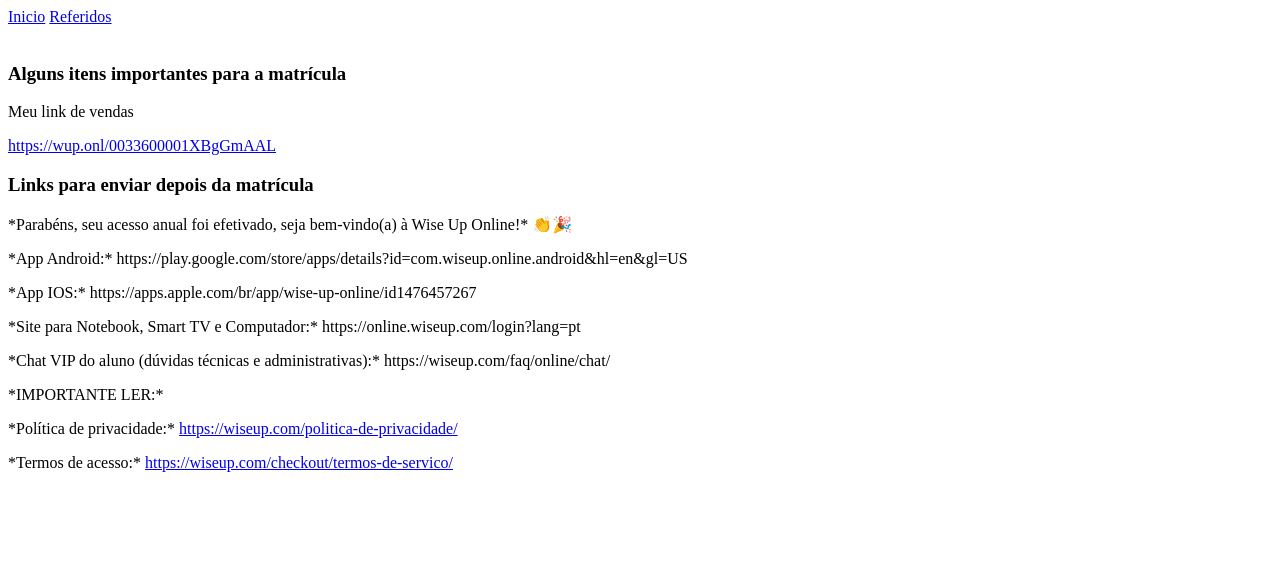
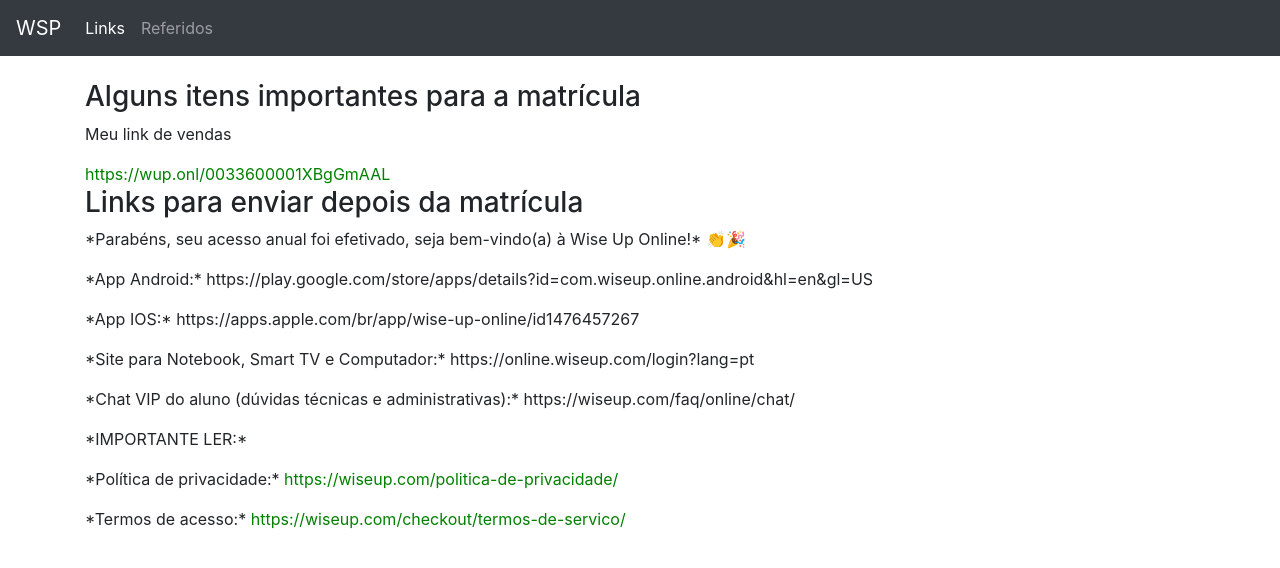
Before and after one commit to leandrofreire13/leadwsp, a Django app: page / in a window 1280 px wide. Shown: the top 568 px of the page. Run offline with Django 3.2, Linux system fonts and the light colour scheme; some libraries are stand-ins or nearby versions.

Commit message:
Sera que vai

```diff
--- a/leadwsp/settings.py
+++ b/leadwsp/settings.py
@@ -26,7 +26,7 @@ SECRET_KEY = 'django-insecure-u)57+cyb5jlc!bm&lbn05n^8k@fn+y2zp*u4y)%hjxeac1%k^p
 # SECURITY WARNING: don't run with debug turned on in production!
 DEBUG = True
 
-ALLOWED_HOSTS = ['*']
+ALLOWED_HOSTS = ['referido.herokuapp.com', '127.0.0.1']
 
 
 # Application definition
@@ -57,7 +57,7 @@ ROOT_URLCONF = 'leadwsp.urls'
 TEMPLATES = [
     {
         'BACKEND': 'django.template.backends.django.DjangoTemplates',
-        'DIRS': [os.path.join((BASE_DIR), '/')],
+        'DIRS': [os.path.join((BASE_DIR), 'templates/')],
         'APP_DIRS': True,
         'OPTIONS': {
             'context_processors': [
--- a/referidos/templates/referidos/base.html
+++ b/referidos/templates/referidos/base.html
@@ -8,22 +8,32 @@
     <!-- font do google -->
     <link href="//fonts.googleapis.com/css?family=Lobster&subset=latin,latin-ext" rel="stylesheet" type="text/css">
     <!-- Estilo bootstrap por cdn -->
-    {% comment %} <link rel="stylesheet" href="{% static 'css/bootstrap.min.css' %}">
+    <link rel="stylesheet" href="{% static 'css/bootstrap.min.css' %}">
     <link rel="stylesheet" href="{% static 'fa/css/all.min.css' %}">
-    <link rel="stylesheet" href="{% static 'css/style.css' %}"> {% endcomment %}
+    <link rel="stylesheet" href="{% static 'css/style.css' %}">
 </head>
 <body>
-  <nav class="navbar navbar-dark bg-dark">
-          <div class="container">
-              <a class="navbar-brand" href="/">Inicio</a>
-              <a class="navbar-brand" href="/referidos">Referidos</a>
-              <!-- Somente eu como usuário posso ver os referidos -->
-              {% if user.is_authenticated %}
-              <a class="navbar-brand" href="/referidos">Referidos</a>
-              <a class="navbar-brand" href="{% url 'referido_new' %}">Cadastrar Refeiros</a>
-              {% endif %}
-          </div>
-        </nav>
+    <nav class="navbar navbar-expand-lg navbar-dark bg-dark">
+        <a class="navbar-brand" href="">WSP</a>
+        <button class="navbar-toggler" type="button" data-toggle="collapse" data-target="#navbarNav" aria-controls="navbarNav" aria-expanded="false" aria-label="Toggle navigation">
+        <span class="navbar-toggler-icon"></span>
+        </button>
+    <div class="collapse navbar-collapse" id="navbarNav">
+        <ul class="navbar-nav">
+            <li class="nav-item active">
+            <a class="nav-link" href="">Links <span class="sr-only">(current)</span></a>
+        </li>
+        <li class="nav-item">
+            <a class="nav-link" href="referidos">Referidos</a>
+        </li>
+        {% comment %}
+        <!-- Aparecer só quando logado -->
+        <li class="nav-item">
+            <a class="nav-link" href="/admin">Admin</a>
+        </li> {% endcomment %}
+        </ul>
+    </div>
+    </nav>
     <div class="container">
         <br>
         {% block content %}
@@ -32,7 +42,7 @@
 
 <script src="https://code.jquery.com/jquery-3.3.1.slim.min.js" integrity="sha384-q8i/X+965DzO0rT7abK41JStQIAqVgRVzpbzo5smXKp4YfRvH+8abtTE1Pi6jizo" crossorigin="anonymous"></script>
 <script src="https://cdnjs.cloudflare.com/ajax/libs/popper.js/1.14.7/umd/popper.min.js" integrity="sha384-UO2eT0CpHqdSJQ6hJty5KVphtPhzWj9WO1clHTMGa3JDZwrnQq4sF86dIHNDz0W1" crossorigin="anonymous"></script>
-{% comment %} <script src="{% static 'js/bootstrap.min.js' %}"></script> {% endcomment %}
+<script src="{% static 'js/bootstrap.min.js' %}"></script>
 
 
 </body>
```
Also changed, not shown: db.sqlite3.
